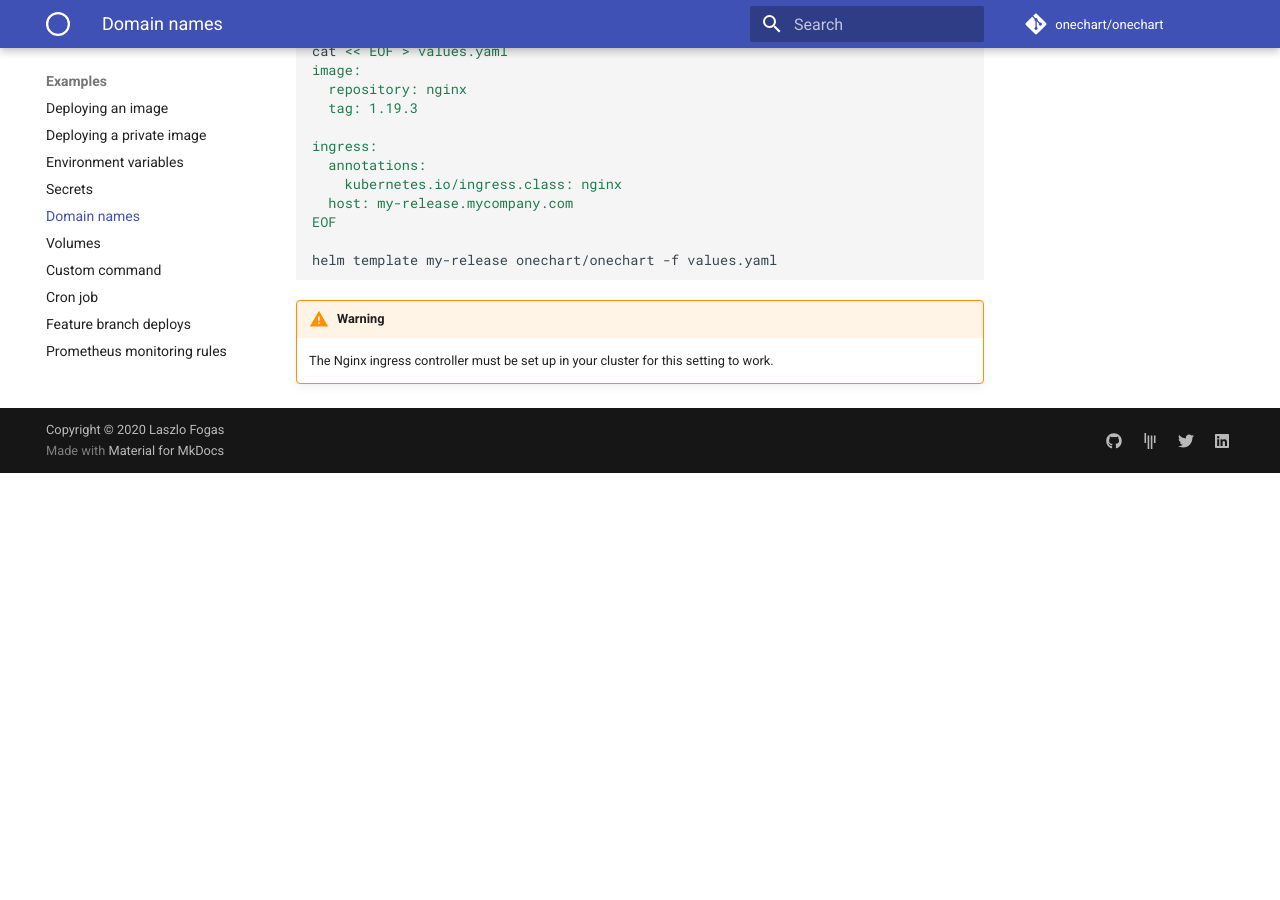
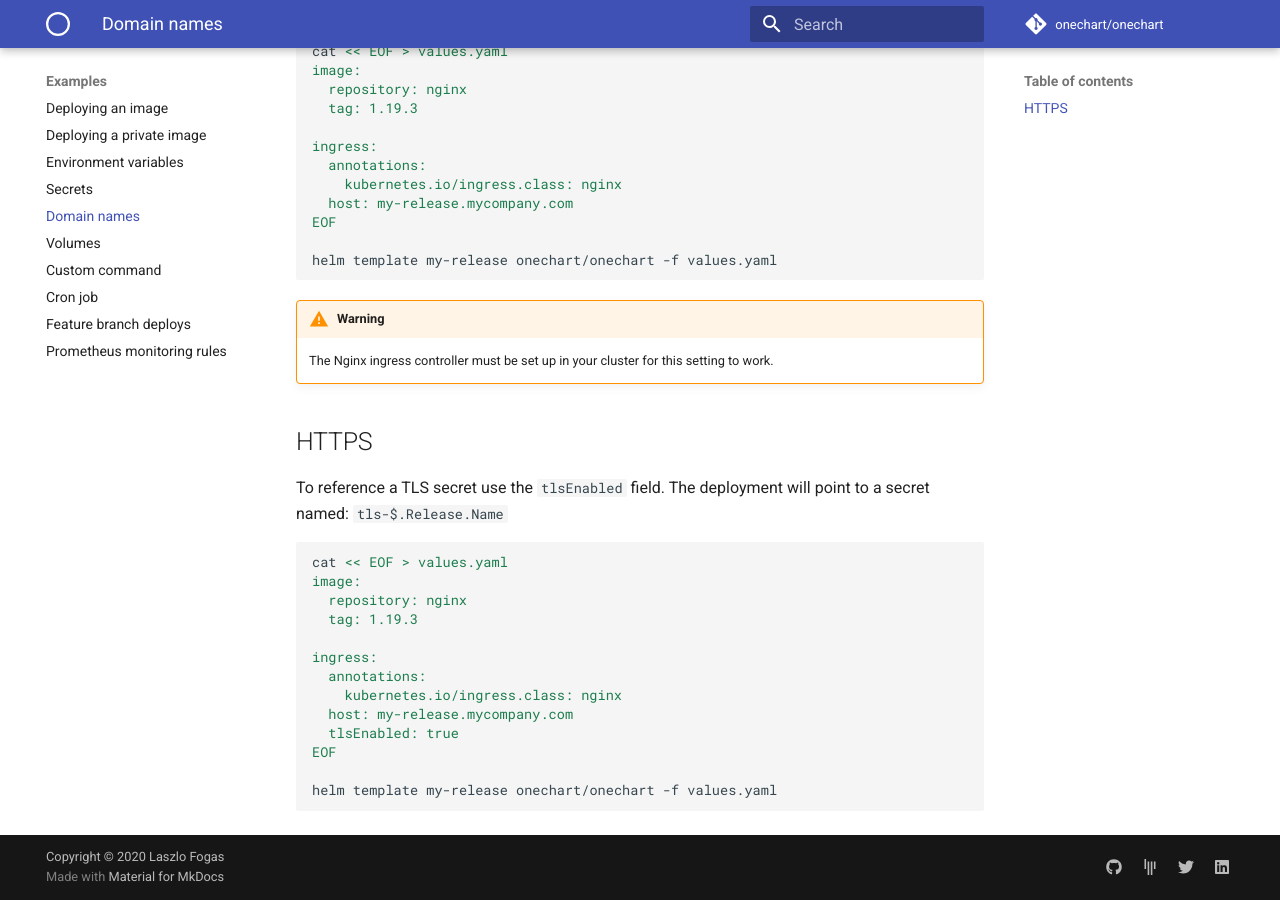
Before and after one commit to gimlet-io/onechart, an MkDocs documentation site: the page built from website/docs/examples/domain-names.md, in a window 1280 px wide and 900 px high, scrolled down 541 px. Built offline with MkDocs 1.6.1 and Material for MkDocs 9.7.7, drawn with Linux system fonts in a browser that asks for light colours; comment, search, counter and statistics services are not loaded; before the commit the page ends 1014 px from its top, so only the background shows below that.

Commit message:
Documenting TLS

````diff
--- a/website/docs/examples/domain-names.md
+++ b/website/docs/examples/domain-names.md
@@ -30,3 +30,23 @@
 
 !!! warning
     The Nginx ingress controller must be set up in your cluster for this setting to work.
+
+## HTTPS
+
+To reference a TLS secret use the `tlsEnabled` field. The deployment will point to a secret named: `tls-$.Release.Name`
+
+```bash
+cat << EOF > values.yaml
+image:
+  repository: nginx
+  tag: 1.19.3
+
+ingress:
+  annotations:
+    kubernetes.io/ingress.class: nginx
+  host: my-release.mycompany.com
+  tlsEnabled: true
+EOF
+
+helm template my-release onechart/onechart -f values.yaml
+```
````
